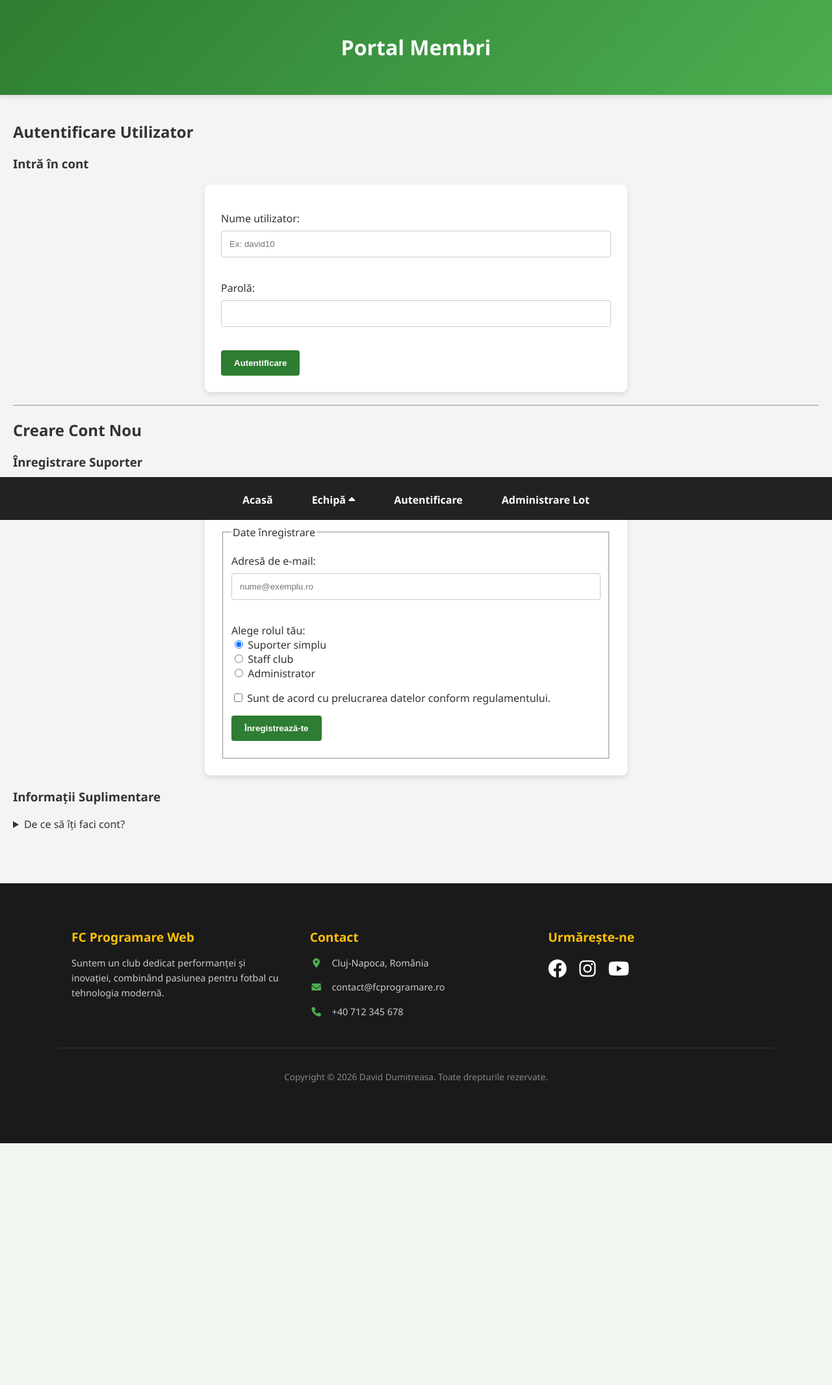
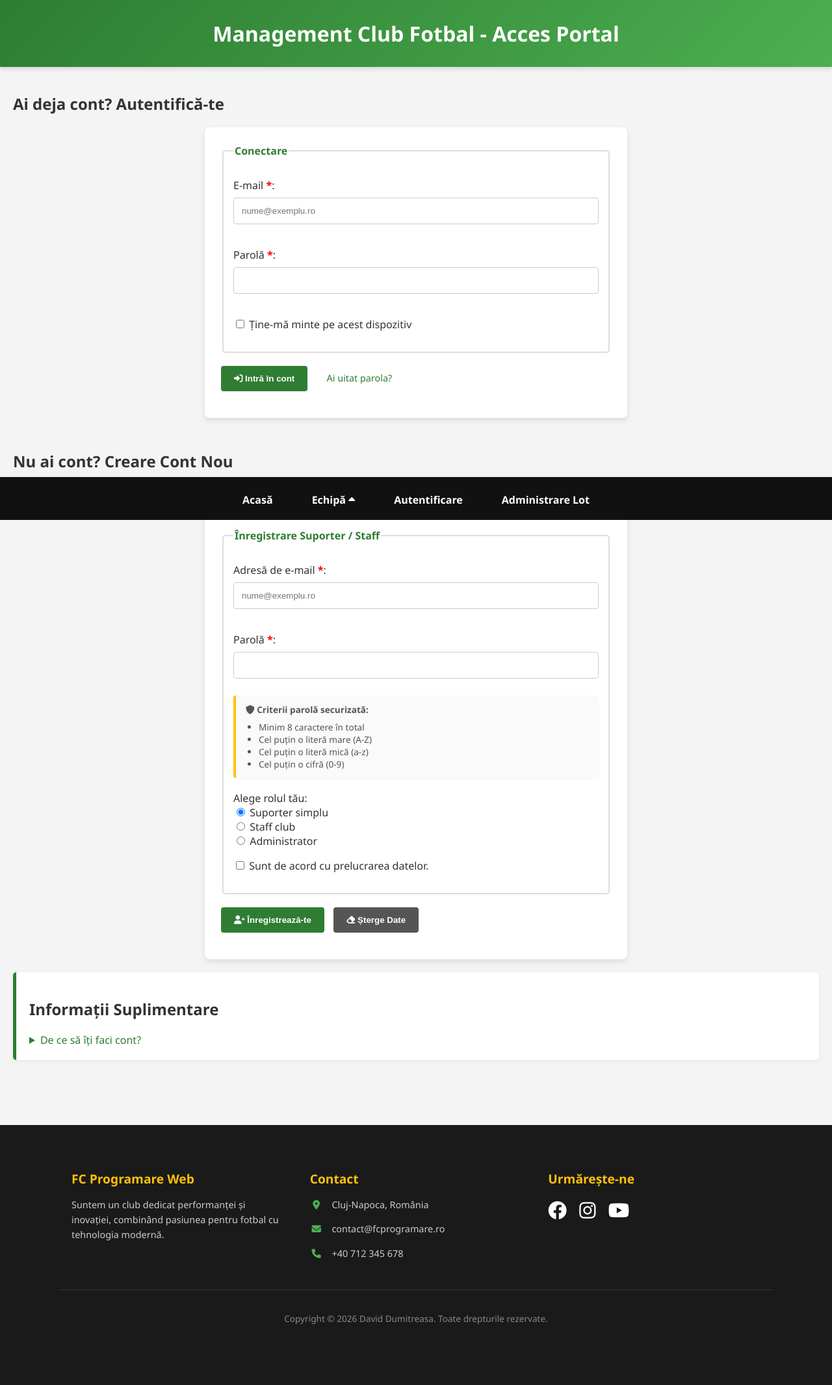
Before and after one commit to davigzdon/proiect_fotbal2, a PHP site: page /autentificare.html in a window 1280 px wide. Shown: the whole page at 65% size. Before the commit the page ends 1759 px from the top, so only its background shows below. Run offline with PHP 8.4, Linux system fonts and the light colour scheme.

Commit message:
modificari autentificare si index

```diff
--- a/autentificare.html
+++ b/autentificare.html
@@ -2,13 +2,13 @@
 <html lang="ro">
 <head>
     <meta charset="UTF-8">
-    <title>FC Programare Web - Acces Cont</title>
+    <title>Autentificare - FC Programare Web</title>
     <link rel="stylesheet" href="stil.css">
     <link rel="stylesheet" href="https://cdnjs.cloudflare.com/ajax/libs/font-awesome/6.0.0/css/all.min.css">
 </head>
 <body>
     <header>
-        <h1>Portal Membri</h1>
+        <h1>Management Club Fotbal - Acces Portal</h1>
     </header>
 
     <nav>
@@ -30,64 +30,86 @@
 
     <main>
         <section>
-            <h2>Autentificare Utilizator</h2>
-            <article>
-                <h3>Intră în cont</h3>
+            <h2>Ai deja cont? Autentifică-te</h2>
             <form action="#" method="post">
+                <fieldset>
+                    <legend>Conectare</legend>
                     <p>
-                        <label for="user">Nume utilizator:</label>
-                        <input type="text" id="user" name="user" required placeholder="Ex: david10">
+                        <label>E-mail <span style="color: red; font-weight: bold;">*</span>:</label>
+                        <input type="email" name="login_email" required placeholder="nume@exemplu.ro">
                     </p>
                     <p>
-                        <label for="pass">Parolă:</label>
-                        <input type="password" id="pass" name="pass" required>
+                        <label>Parolă <span style="color: red; font-weight: bold;">*</span>:</label>
+                        <input type="password" name="login_pass" required>
                     </p>
-                    <button type="submit">Autentificare</button>
+                    <p>
+                        <input type="checkbox" name="remember"> Ține-mă minte pe acest dispozitiv
+                    </p>
+                </fieldset>
+                <p>
+                    <button type="submit"><i class="fas fa-sign-in-alt"></i> Intră în cont</button>
+                    <a href="#" style="margin-left: 15px; color: var(--culoare-primara); text-decoration: none; font-size: 0.9em;">Ai uitat parola?</a>
+                </p>
             </form>
-            </article>
         </section>
 
-        <hr>
-
-        <section>
-            <h2>Creare Cont Nou</h2>
-            <article>
-                <h3>Înregistrare Suporter</h3>
-                <p>Alătură-te comunității noastre pentru noutăți despre <strong>Lotul de Seniori</strong>.</p>
+        <section style="margin-top: 50px;">
+            <h2>Nu ai cont? Creare Cont Nou</h2>
+            <p><small>Câmpurile marcate cu <span style="color: red; font-weight: bold;">*</span> sunt obligatorii.</small></p>
 
             <form action="#" method="post">
                 <fieldset>
-                        <legend>Date înregistrare</legend>
+                    <legend>Înregistrare Suporter / Staff</legend>
+
                     <p>
-                            <label>Adresă de e-mail:</label>
-                            <input type="email" name="email" required placeholder="nume@exemplu.ro">
+                        <label>Adresă de e-mail <span style="color: red; font-weight: bold;">*</span>:</label>
+                        <input type="email" name="reg_email" required placeholder="nume@exemplu.ro">
                     </p>
+
+                    <p>
+                        <label>Parolă <span style="color: red; font-weight: bold;">*</span>:</label>
+                        <input type="password" name="reg_pass" required
+                               pattern="(?=.*\d)(?=.*[a-z])(?=.*[A-Z]).{8,}"
+                               title="Parola trebuie să conțină minim 8 caractere, o literă mare, o literă mică și un număr.">
+                    </p>
+
+                    <div class="parola-criterii">
+                        <strong><i class="fas fa-shield-alt"></i> Criterii parolă securizată:</strong>
+                        <ul>
+                            <li>Minim 8 caractere în total</li>
+                            <li>Cel puțin o literă mare (A-Z)</li>
+                            <li>Cel puțin o literă mică (a-z)</li>
+                            <li>Cel puțin o cifră (0-9)</li>
+                        </ul>
+                    </div>
+
                     <p>
                         <label>Alege rolul tău:</label><br>
-                            <input type="radio" name="rol" value="s" checked> Suporter simplu<br>
-                            <input type="radio" name="rol" value="j"> Staff club<br>
-                            <input type="radio" name="rol" value="a"> Administrator
+                        <input type="radio" name="rol" value="suporter" checked> Suporter simplu<br>
+                        <input type="radio" name="rol" value="staff"> Staff club<br>
+                        <input type="radio" name="rol" value="admin"> Administrator
                     </p>
+
                     <p>
-                            <input type="checkbox" name="termeni" required>
-                            Sunt de acord cu prelucrarea datelor conform regulamentului.
-                        </p>
-                        <p>
-                            <input type="submit" value="Înregistrează-te">
+                        <input type="checkbox" name="tc" required> Sunt de acord cu prelucrarea datelor.
                     </p>
                 </fieldset>
+
+                <p>
+                    <button type="submit"><i class="fas fa-user-plus"></i> Înregistrează-te</button>
+                    <button type="reset" style="background-color: #555;"><i class="fas fa-eraser"></i> Șterge Date</button>
+                </p>
             </form>
-            </article>
         </section>
 
         <aside>
-            <section>
-                <h3>Informații Suplimentare</h3>
+            <div class="widget-card">
+                <h2>Informații Suplimentare</h2>
                 <details>
                     <summary>De ce să îți faci cont?</summary>
-                    <p>Membrii înregistrați au acces la statistici detaliate și primesc notificări despre antrenamentele echipei</p>
+                    <p>Prin crearea unui cont vei avea acces la materiale exclusive, reduceri la bilete pentru Lotul de Seniori și posibilitatea de a interacționa cu staff-ul echipei.</p>
                 </details>
-            </section>
+            </div>
         </aside>
     </main>
 
--- a/stil.css
+++ b/stil.css
@@ -1,78 +1,74 @@
 /* ==========================================================
-   1. VARIABILE CSS
-   Cerință: Definirea variabilelor pentru culori/dimensiuni
+   1. VARIABILE CSS (Cerință: CSS Custom Properties)
    ========================================================== */
 :root {
-    --culoare-primara: #2E7D32;
-    --culoare-secundara: #4CAF50;
-    --culoare-accent: #FFC107;
+    --culoare-primara: #2E7D32; /* Verde inchis */
+    --culoare-secundara: #4CAF50; /* Verde deschis */
+    --culoare-accent: #FFC107; /* Galben / Auriu */
     --text-deschis: #FFFFFF;
     --text-inchis: #333333;
     --fundal-gri: #f4f4f4;
-    --timp-animatie-meniu: 2s; /* Animație de câteva secunde pentru hover meniu */
+    --timp-animatie-meniu: 2s; /* Cerinta: animatie de cateva secunde */
     --font-principal: 'Segoe UI', Tahoma, Geneva, Verdana, sans-serif;
 }
 
 /* ==========================================================
-   2. RESETARE ȘI LAYOUT PRINCIPAL
-   Cerință: Așezare folosind Flexbox; Footer împins în jos
+   2. RESETARE ȘI LAYOUT PRINCIPAL (Flexbox)
    ========================================================== */
 html, body {
     margin: 0;
     padding: 0;
-    height: 100%;
+    min-height: 100vh;
     font-family: var(--font-principal);
     color: var(--text-inchis);
     background-color: var(--fundal-gri);
     display: flex;
-    flex-direction: column; /* Flexbox pentru a împinge footerul jos */
+    flex-direction: column; /* Flexbox pentru a impinge footerul in jos */
 }
 
 main {
-    flex: 1; /* Ocupă tot spațiul rămas, împingând automat footer-ul jos */
+    flex: 1; /* Ocupa tot spatiul ramas liber */
     padding: 20px;
-    padding-bottom: 80px; /* Lasă spațiu jos ca să nu acopere meniul fixat */
+    padding-bottom: 80px; /* Spatiu jos pentru a nu fi acoperit de meniul fix */
 }
 
 /* ==========================================================
    3. HEADER ȘI LOGO ANIMAT
-   Cerință: Gradient liniar/radial; Animație CSS3 la hover pe logo
    ========================================================== */
 header {
-    background: linear-gradient(135deg, var(--culoare-primara), var(--culoare-secundara)); /* Gradient liniar */
+    background: linear-gradient(135deg, var(--culoare-primara), var(--culoare-secundara)); /* Cerinta: Gradient */
     color: var(--text-deschis);
     padding: 30px 20px;
     text-align: center;
     box-shadow: 0 4px 6px rgba(0,0,0,0.1);
 }
 
-.logo {
+.logo, header h1 {
     display: inline-block;
-    font-size: 2.5em;
-    font-weight: bold;
-    transition: transform 0.5s ease; /* Pregătire animație CSS3 */
+    transition: transform 0.5s ease; /* Pregatire animatie CSS3 */
+    margin: 0;
     cursor: pointer;
 }
 
-.logo:hover {
-    transform: scale(1.2) rotate(5deg); /* Mărire și rotire a logo-ului la hover */
+/* Animatie logo la hover */
+header h1:hover {
+    transform: scale(1.1) rotate(2deg);
 }
 
 /* ==========================================================
-   4. MENIU - VARIANTA 1
-   Cerință: Orizontal în partea de jos; Submeniu deschis de jos în sus
+   4. MENIU - VARIANTA 1 (Orizontal, Jos, Submeniu in Sus)
    ========================================================== */
 nav {
-    position: fixed; /* Meniu fixat */
-    bottom: 0; /* În partea de jos a ferestrei */
+    position: fixed;
+    bottom: 0;
     left: 0;
     width: 100%;
-    background-color: #222;
+    background-color: #111;
     z-index: 1000;
 }
 
 .menu-principal {
-    display: flex; /* Așezare orizontală */
+    display: flex;
     justify-content: center;
     list-style: none;
     margin: 0;
@@ -276,24 +273,37 @@ form {
     margin: 20px auto;
 }
 
-input[type="text"], input[type="email"], input[type="password"], input[type="number"], select, textarea {
+fieldset {
+    border: 2px solid #ddd;
+    border-radius: 5px;
+    margin-bottom: 20px;
+    padding: 15px;
+}
+
+legend {
+    font-weight: bold;
+    color: var(--culoare-primara);
+}
+
+input[type="text"], input[type="email"], input[type="password"], input[type="number"], input[type="date"], select, textarea {
     width: 100%;
     padding: 12px;
     margin: 8px 0 20px 0;
     border: 1px solid #ccc;
     border-radius: 4px;
     box-sizing: border-box;
-    transition: border-color 0.3s, box-shadow 0.3s; /* */
+    transition: border-color 0.3s, box-shadow 0.3s;
 }
 
-/* Stări de focus */
+/* Stari de focus */
 input:focus, select:focus, textarea:focus {
     border-color: var(--culoare-primara);
-    box-shadow: 0 0 8px rgba(76, 175, 80, 0.4); /* Glow effect la click */
+    box-shadow: 0 0 8px rgba(76, 175, 80, 0.4);
     outline: none;
 }
 
-button, input[type="submit"], input[type="reset"] {
+/* Butoane */
+button, input[type="submit"], input[type="reset"], input[type="button"] {
     background-color: var(--culoare-primara);
     color: white;
     padding: 12px 20px;
@@ -302,13 +312,42 @@ button, input[type="submit"], input[type="reset"] {
     cursor: pointer;
     font-weight: bold;
     transition: background-color 0.3s;
+    margin-right: 10px;
 }
 
-button:hover, input[type="submit"]:hover {
+button:hover, input[type="submit"]:hover, input[type="reset"]:hover, input[type="button"]:hover {
     background-color: var(--culoare-secundara);
 }
 
-/* Panou Widget (Card) */
+/* EROARE VALIDARE VARSTA (HTML5 + CSS) */
+.eroare-validare {
+    display: none;
+    color: white;
+    background-color: #d32f2f;
+    font-size: 0.85em;
+    font-weight: bold;
+    margin-top: -15px;
+    margin-bottom: 15px;
+    padding: 5px 10px;
+    border-radius: 4px;
+}
+
+input[type="number"]:invalid + .eroare-validare {
+    display: inline-block;
+    animation: apareEroare 0.3s ease-in-out;
+}
+
+input[type="number"]:invalid {
+    border-color: #d32f2f;
+    box-shadow: 0 0 5px rgba(211, 47, 47, 0.5);
+}
+
+@keyframes apareEroare {
+    from { opacity: 0; transform: translateY(-5px); }
+    to { opacity: 1; transform: translateY(0); }
+}
+
+/* Panou Widget (ex: Obiective, Ajutor Rapid) */
 .widget-card {
     background: white;
     border-left: 5px solid var(--culoare-primara);
@@ -322,72 +361,73 @@ button:hover, input[type="submit"]:hover {
 .widget-card:hover {
     transform: translateY(-5px);
 }
-/* Ascundem mesajul de eroare în mod implicit */
-.eroare-validare {
-    display: none;
-    color: red;
+
+details summary {
+    cursor: pointer;
+    color: var(--culoare-primara);
+}
+/* ==========================================================
+   STILIZARE EXTRA: CRITERII PAROLA
+   ========================================================== */
+.parola-criterii {
+    background-color: #fafafa;
+    border-left: 4px solid var(--culoare-accent);
+    padding: 12px 15px;
+    margin-top: -10px;
+    margin-bottom: 20px;
+    border-radius: 4px;
     font-size: 0.85em;
-    font-weight: bold;
-    margin-left: 10px;
-    background-color: #ffe6e6;
-    padding: 3px 8px;
-    border-radius: 4px;
-    border: 1px solid red;
+    color: #555;
+    box-shadow: 0 1px 3px rgba(0,0,0,0.05);
 }
 
-/* Când input-ul devine invalid (ex: scrii 46 iar max este 45),
-   selectăm elementul frate imediat următor (+) și îl afișăm
-*/
-input[type="number"]:invalid + .eroare-validare {
-    display: inline-block;
-    animation: apareEroare 0.3s ease-in-out;
+.parola-criterii ul {
+    margin: 8px 0 0 0;
+    padding-left: 20px;
 }
 
-/* Facem și căsuța de input roșie pentru a atrage atenția */
-input[type="number"]:invalid {
-    border-color: red;
-    box-shadow: 0 0 5px rgba(255, 0, 0, 0.5);
+/* Magie de validare vizuală (Fără JS)
+   Când scrii în parolă: e roșu dacă nu respecți regulile, verde dacă le respecți! */
+input[type="password"]:focus:invalid {
+    border-color: #d32f2f;
+    box-shadow: 0 0 8px rgba(211, 47, 47, 0.3);
 }
 
-/* O mică animație ca să apară frumos */
-@keyframes apareEroare {
-    from { opacity: 0; transform: translateX(-10px); }
-    to { opacity: 1; transform: translateX(0); }
+input[type="password"]:focus:valid {
+    border-color: var(--culoare-secundara);
+    box-shadow: 0 0 8px rgba(76, 175, 80, 0.4);
 }
 
 /* ==========================================================
-   8. FOOTER IMBUNATATIT
-   Cerință: Așezat jos; Look & Feel unitar; Iconițe FontAwesome
+   8. FOOTER IMBUNATATIT (3 Coloane)
    ========================================================== */
 footer {
-    background-color: #1a1a1a; /* Un gri foarte închis, elegant */
+    background-color: #1a1a1a;
     color: var(--text-deschis);
-    padding: 40px 20px 20px; /* Mult mai înalt, cu spațiu sus */
-    font-family: var(--font-principal);
-    margin-top: auto; /* Asigură că rămâne împins jos de main */
-    /* Ca să nu fie acoperit de meniul tău fix din Varianta 1: */
-    padding-bottom: 80px;
+    padding: 40px 20px 20px;
+    margin-top: auto;
+    padding-bottom: 80px; /* Ca sa nu fie ascuns de meniu */
 }
 
 .footer-content {
-    display: flex; /* Așează coloanele pe același rând */
-    flex-wrap: wrap; /* Pe mobil le trece pe rânduri noi */
+    display: flex;
+    flex-wrap: wrap;
     justify-content: space-around;
     max-width: 1100px;
     margin: 0 auto;
-    border-bottom: 1px solid #333; /* O linie subtilă despărțitoare */
+    border-bottom: 1px solid #333;
     padding-bottom: 20px;
 }
 
 .footer-sectiune {
     flex: 1;
-    min-width: 250px; /* Lățime minimă ca să nu se înghesuie */
+    min-width: 250px;
     margin: 10px 20px;
     text-align: left;
 }
 
 .footer-sectiune h3 {
-    color: var(--culoare-accent); /* Folosește galbenul din variabile */
+    color: var(--culoare-accent);
     margin-bottom: 15px;
     font-size: 1.2em;
 }
```
Also changed, not shown: other parts of stil.css (+70 -62 lines), index.html (+19 -7 lines). Lines whose indentation alone changed are shown as unchanged.
